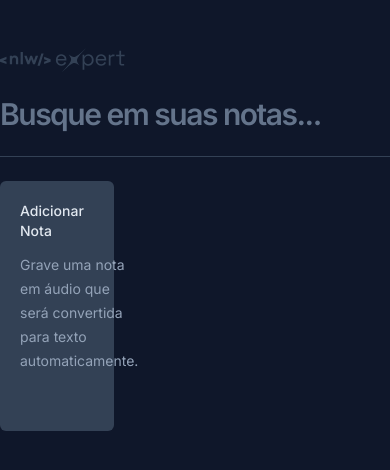
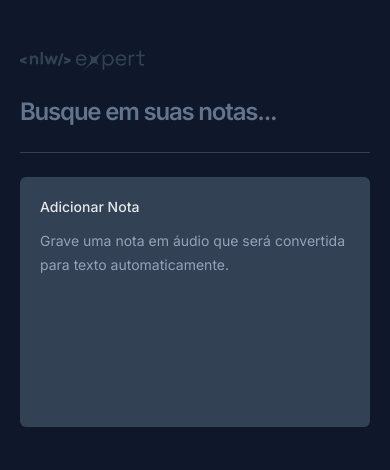
Before and after one commit to guicondee/NLW-EXPERT-NOTE, a React (Vite) app: page / in a window 390 px wide. Shown: the top 470 px of the page. Built offline with nearby package versions, Linux system fonts and the light colour scheme.

Commit message:
adicionado funçao de remover notes

```diff
--- a/src/app.tsx
+++ b/src/app.tsx
@@ -39,6 +39,12 @@ export function App() {
     setSearch(query)
   }
 
+  const onRemoveNote = (id: string) => {
+    const notesArray = notes.filter((note) => note.id !== id)
+    setNotes(notesArray)
+    localStorage.setItem('notes', JSON.stringify(notesArray))
+  }
+
   const filteredNotes =
     search !== ''
       ? notes.filter((value) =>
@@ -47,13 +53,13 @@ export function App() {
       : notes
 
   return (
-    <div className="mx-auto max-w-6xl my-12 space-y-6">
+    <div className="mx-auto max-w-6xl my-12 space-y-6 lg:px-0 md:px-5 px-5">
       <img src={logo} alt="nlw expert" />
 
       <form className="w-full">
         <input
           onChange={handleSearchNotes}
-          className="outline-none w-full bg-transparent text-3xl font-semibold tracking-tighter placeholder:text-slate-500" //propiedade tracking-thiger perfeita para ajustar font
+          className="outline-none w-full bg-transparent text-2xl md:text-3xl lg:text-3xl font-semibold tracking-tighter placeholder:text-slate-500" //propiedade tracking-thiger perfeita para ajustar font
           type="text"
           placeholder="Busque em suas notas..."
         />
@@ -61,7 +67,7 @@ export function App() {
 
       <div className="h-px bg-slate-700" />
 
-      <div className="grid gap-6 grid-cols-3 auto-rows-[250px]">
+      <div className="grid gap-6 md:grid-cols-2 lg:grid-cols-3 grid-cols-1 auto-rows-[250px] ">
         <NoteNewCard onNoteCreated={onNoteCreated} />
         {filteredNotes.map((value) => (
           <NoteCard
@@ -71,6 +77,7 @@ export function App() {
               content: value.content,
               date: value.date,
             }}
+            onRemoveNote={onRemoveNote}
           />
         ))}
       </div>
```
